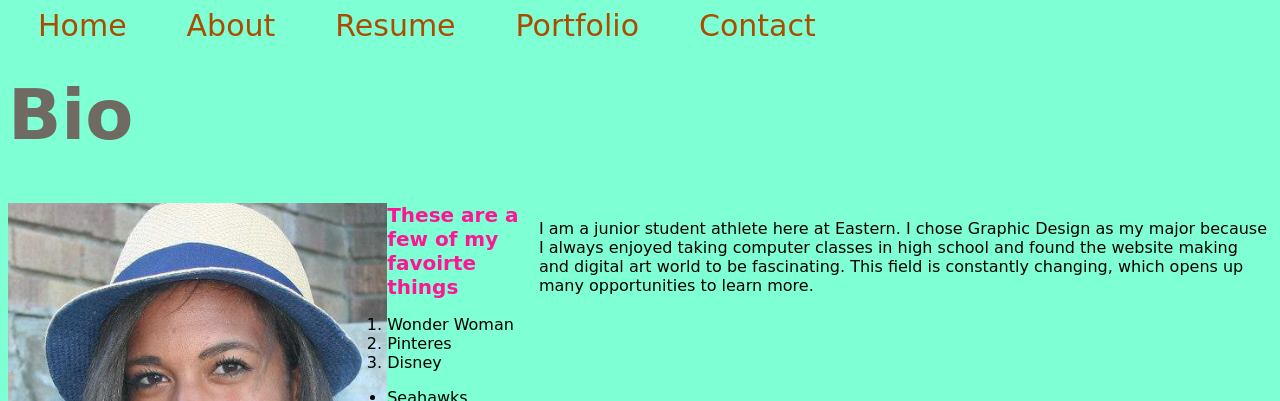
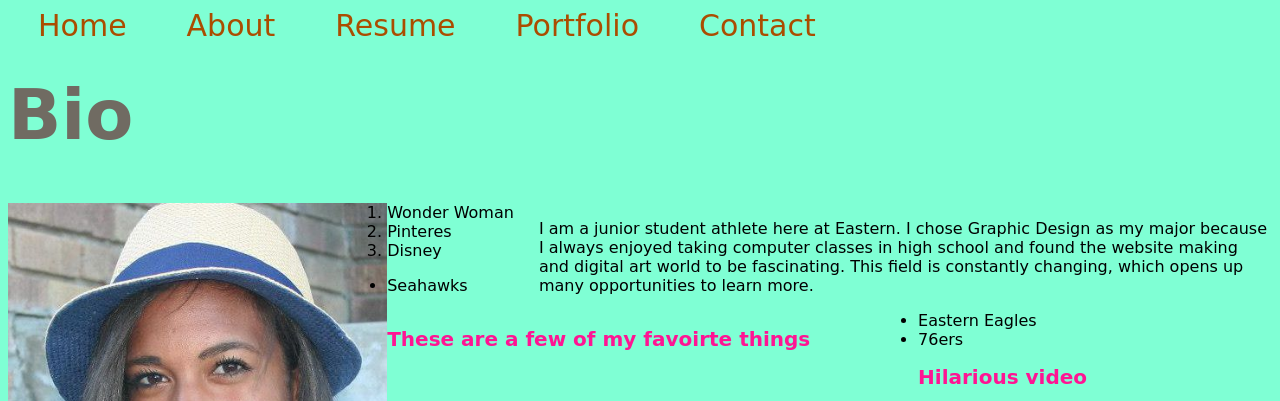
Before and after one commit to jday16/jday16.github.io, a plain HTML site: page about.html in a window 1280 px wide. Shown: the top 401 px of the page. Drawn offline with Linux system fonts and the light colour scheme; grey boxes are pictures that could not be loaded.

Commit message:
Update about.html

```diff
--- a/about.html
+++ b/about.html
@@ -25,7 +25,7 @@
 
 
 
-<h2 id="favorite">These are a few of my favoirte things</h2>
+<h2 id="favorite" class="col1">These are a few of my favoirte things</h2>
 
 <ol>
 <li>Wonder Woman</li>
```
